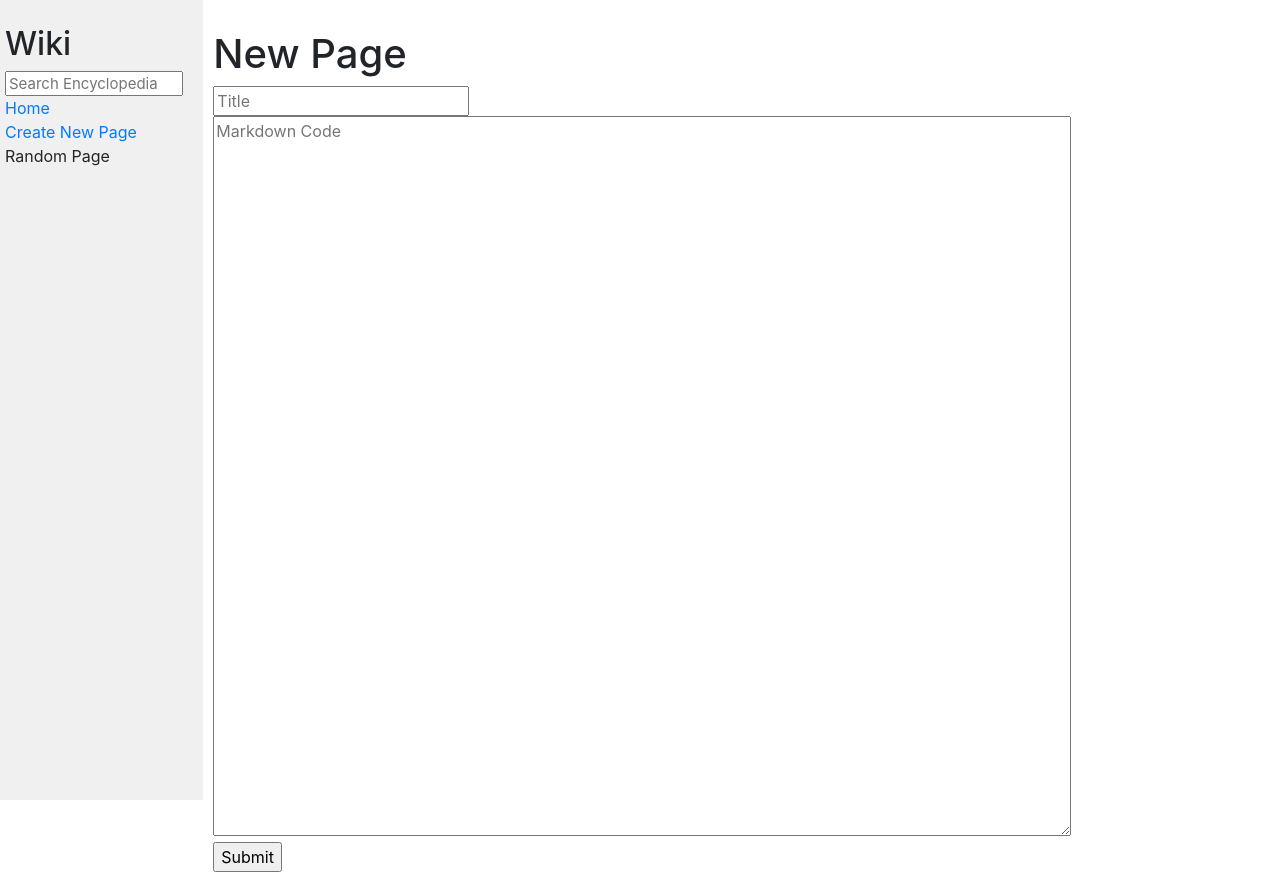
After one commit to skydonline/cs50, a Django app: page /new_page/ in a window 1280 px wide. The commit adds this page. Run offline with Django 4.2, Linux system fonts and the light colour scheme; some libraries are stand-ins or nearby versions.

```diff
--- a/wiki/encyclopedia/templates/encyclopedia/index.html
+++ b/wiki/encyclopedia/templates/encyclopedia/index.html
@@ -9,7 +9,7 @@
 
     <ul>
         {% for entry in entries %}
-            <li><a href="{% url 'pagename' entry %}">{{ entry }}</a></li>
+            <li><a href="{% url 'encyclopedia:pagename' entry %}">{{ entry }}</a></li>
         {% endfor %}
     </ul>
 {% endblock %}
--- a/wiki/encyclopedia/templates/encyclopedia/layout.html
+++ b/wiki/encyclopedia/templates/encyclopedia/layout.html
@@ -12,15 +12,15 @@
         <div class="row">
             <div class="sidebar col-lg-2 col-md-3">
                 <h2>Wiki</h2>
-                <form action="{% url 'search' %}" method="get">
+                <form action="{% url 'encyclopedia:search' %}" method="get">
                     {% csrf_token %}
                     <input class="search" type="text" name="q" placeholder="Search Encyclopedia">
                 </form>
                 <div>
-                    <a href="{% url 'index' %}">Home</a>
+                    <a href="{% url 'encyclopedia:index' %}">Home</a>
                 </div>
                 <div>
-                    Create New Page
+                    <a href="{% url 'encyclopedia:new_page' %}">Create New Page</a>
                 </div>
                 <div>
                     Random Page
--- /dev/null
+++ b/wiki/encyclopedia/templates/encyclopedia/new_page.html
@@ -0,0 +1,16 @@
+{% extends "encyclopedia/layout.html" %}
+
+{% block title %}
+    Encyclopedia
+{% endblock %}
+
+{% block body %}
+    <h1>New Page</h1>
+    <form action="{% url 'encyclopedia:add_page' %}">
+        <input name="title" type="text" placeholder="Title">
+        <br>
+        <textarea name="content" placeholder="Markdown Code"></textarea>
+        <br>
+        <input type="submit">
+    </form>
+{% endblock %}
--- a/wiki/encyclopedia/templates/encyclopedia/wikipedia.html
+++ b/wiki/encyclopedia/templates/encyclopedia/wikipedia.html
@@ -6,4 +6,5 @@
 
 {% block body %}
     {{ html_content|safe }}
+    <a href="{% url 'encyclopedia:edit_page' pagename %}">Edit Page: {{ pagename }}</a>
 {% endblock %}
--- a/wiki/encyclopedia/urls.py
+++ b/wiki/encyclopedia/urls.py
@@ -2,8 +2,12 @@ from django.urls import path
 
 from . import views
 
+app_name = "encyclopedia"
 urlpatterns = [
     path("", views.index, name="index"),
     path("wiki/<str:pagename>", views.page, name="pagename"),
     path("search/", views.search, name="search"),
+    path("new_page/", views.new_page, name="new_page"),
+    path("add_page/", views.add_page, name="add_page"),
+    path("edit_page/<str:pagename>", views.edit_page, name="edit_page"),
 ]
--- a/wiki/encyclopedia/views.py
+++ b/wiki/encyclopedia/views.py
@@ -37,3 +37,32 @@ def search(request):
         'html_content': html_content,
         'pagename': query
     })
+
+def new_page(request):
+    return render(request, 'encyclopedia/new_page.html', {
+    })
+
+def add_page(request):
+    title = request.GET.get('title')
+    page_exists = util.get_entry(title)
+    if page_exists is None:
+        content = request.GET.get('content')
+        util.save_entry(title, content)
+        html_content = markdown.markdown(content)
+        return render(request, 'encyclopedia/wikipedia.html', {
+        'html_content': html_content,
+        'pagename': title
+    })
+    return render(request, 'encyclopedia/exists.html', {
+        'title': title
+    })
+
+def edit_page(request, pagename):
+    if request.method == 'POST':
+        return redirect('encyclopedia/wikipedia.html', pagename=pagename)
+
+    html_content = util.get_entry(pagename)
+    return render(request, 'encyclopedia/edit_page.html', {
+        'html_content':html_content,
+        'pagename':pagename
+    })
```
Also changed, not shown: wiki/encyclopedia/templates/encyclopedia/edit_page.html (added, +18 -0 lines), wiki/encyclopedia/templates/encyclopedia/exists.html (added, +11 -0 lines).
